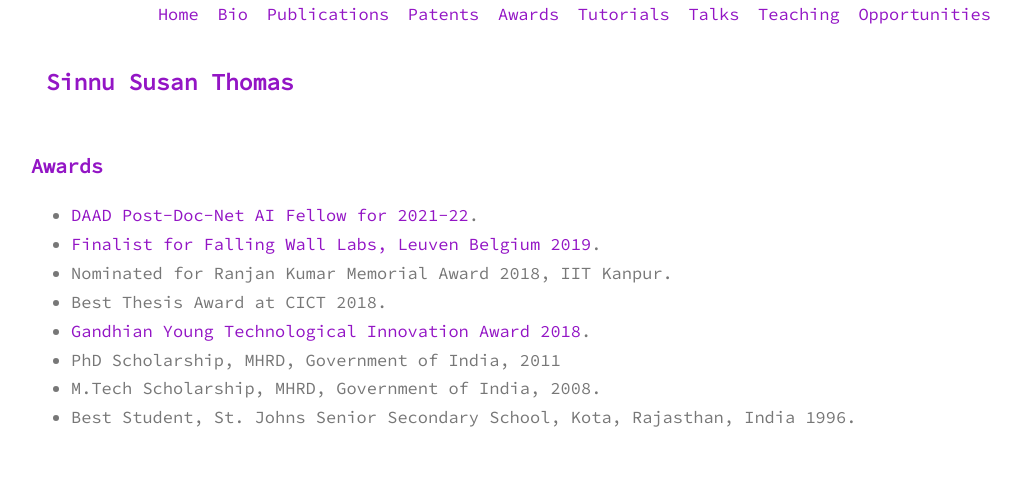
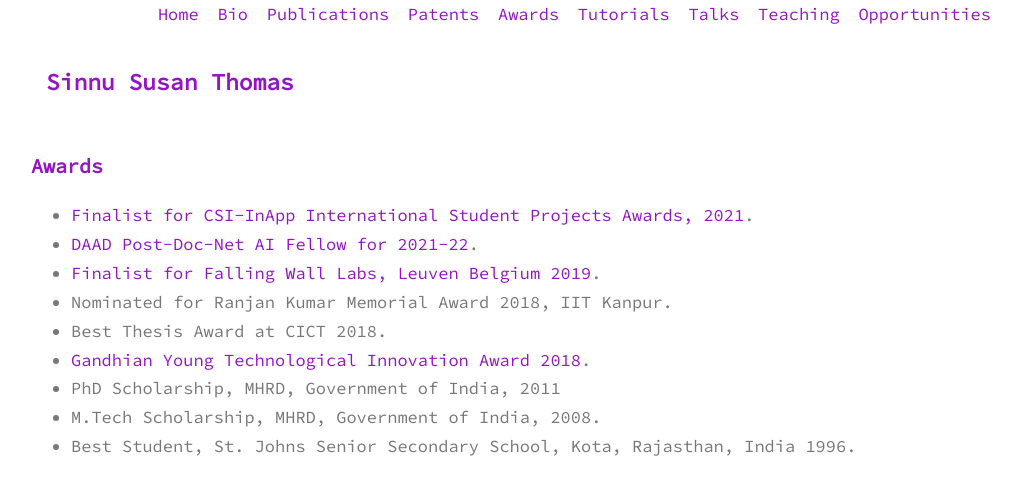
Before and after one commit to sinnuthomas/sinnuthomas.github.io, a Jekyll site: the page built from awards.md, in a window 1280 px wide. Shown: the top 495 px of the page, without its empty margins (129-1150 px from the left). Built offline with Jekyll 4.4.1, drawn with Linux system fonts in a browser that asks for light colours.

Commit message:
Update awards.md

```diff
--- a/awards.md
+++ b/awards.md
@@ -3,6 +3,7 @@ layout: page
 title: Awards
 permalink: /awards/
 ---
+* [Finalist for CSI-InApp International Student Projects Awards, 2021](https://www.youtube.com/watch?v=9OMzIksAeZ4&t=7095s).
 * [DAAD Post-Doc-Net AI Fellow for 2021-22](https://www.daad.de/en/the-daad/postdocnet/fellows/fellows/).
 * [Finalist for Falling Wall Labs, Leuven Belgium 2019](https://www.facebook.com/doemijmaarwetenschap/videos/falling-walls-lab-leuven-2019/2217905358539744/).
 * Nominated for Ranjan Kumar Memorial Award 2018, IIT Kanpur.
```
